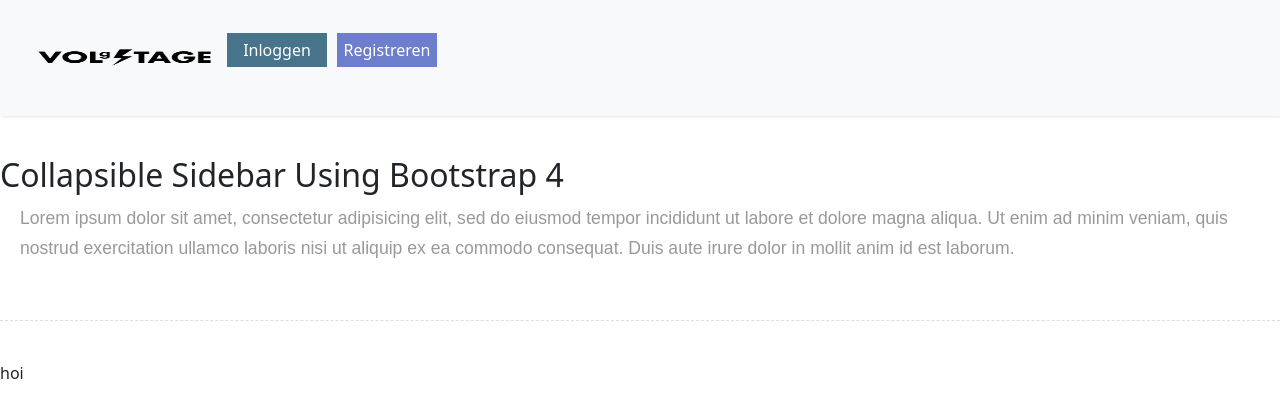
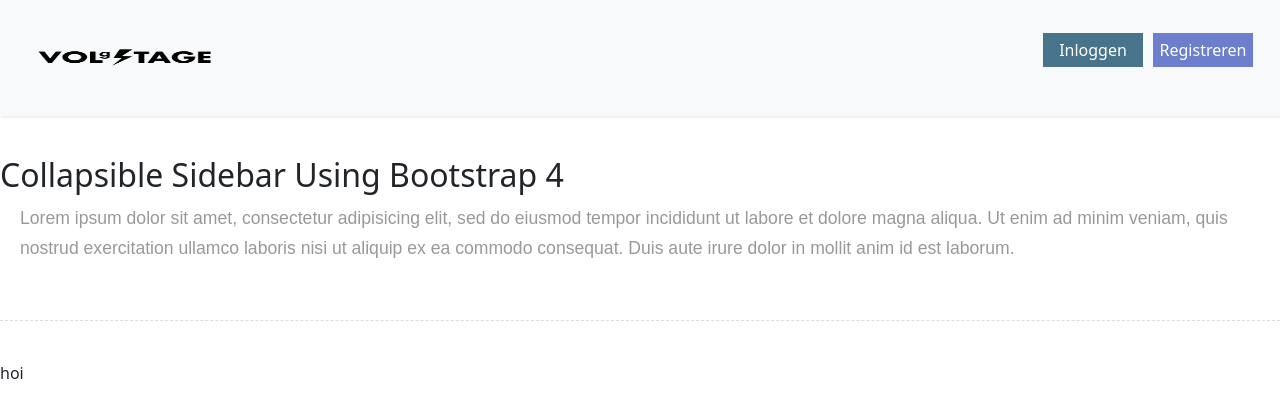
Before and after one commit to alikashev/mvc_stagesite, a PHP site: page / in a window 1280 px wide; the page is wider, and only the part inside the window is pictured. Shown: the top 420 px of that part. Run offline with PHP 8.4, Linux system fonts and the light colour scheme; some libraries are stand-ins or nearby versions.

Commit message:
Logout en Login button rechts gepositioneerd

```diff
--- a/assets/css/style.css
+++ b/assets/css/style.css
@@ -276,3 +276,7 @@ a.register:hover {
     width: 100px;
     text-align: center;
 }
+
+#navbarSupportedContent {
+    justify-content: flex-end;
+}
--- a/view/content.php
+++ b/view/content.php
@@ -1,3 +1,4 @@
+<?php include_once 'view/sidebar.php' ?>
 <div class="test">
     <?= $obj?>
 </div>
--- a/view/sidebar.php
+++ b/view/sidebar.php
@@ -1,7 +1,7 @@
 <!DOCTYPE html>
 <?php
 include_once "model/Account.php";
-session_start();
+//session_start();
 $account = new Account();
 ?>
 <html lang="en">
@@ -37,8 +37,8 @@ $account = new Account();
     <nav class="navbar navbar-expand-lg navbar-light bg-light">
         <div class="container-fluid">
 
+            <img class="logo" src="<?= SERVER_URL ?>/assets/img/logo-zwart.png" alt="">
             <div class="collapse navbar-collapse" id="navbarSupportedContent">
-                <img class="logo" src="<?= SERVER_URL ?>/assets/img/logo-zwart.png" alt="">
 
                 <ul class="navitem list-unstyled components">
                     <?php if ($account->loginCheck()): ?>
```
